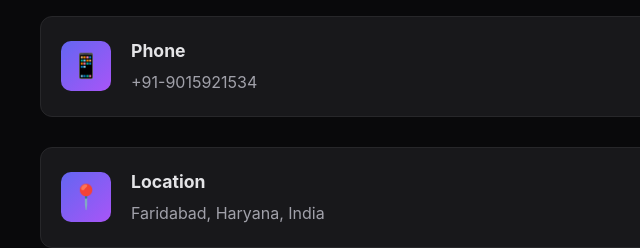
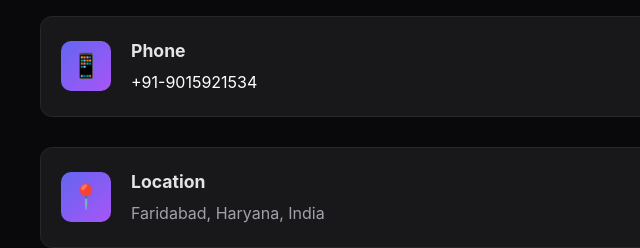
Before and after one commit to hydroo-dev/HarshitJoshi, a plain HTML site: page index.html in a window 1280 px wide. Shown: the part 3873-4121 px from the top of the page, 0-640 px from the left. Drawn offline with Linux system fonts and the light colour scheme.

Commit message:
updated readme

```diff
--- a/index.html
+++ b/index.html
@@ -200,7 +200,7 @@
                     <div class="contact-icon">📱</div>
                     <div class="contact-details">
                         <h4>Phone</h4>
-                        <p>+91-9015921534</p>
+                        <p style="color: white;">+91-9015921534</p>
                     </div>
                 </div>
                 <div class="contact-item">
```
